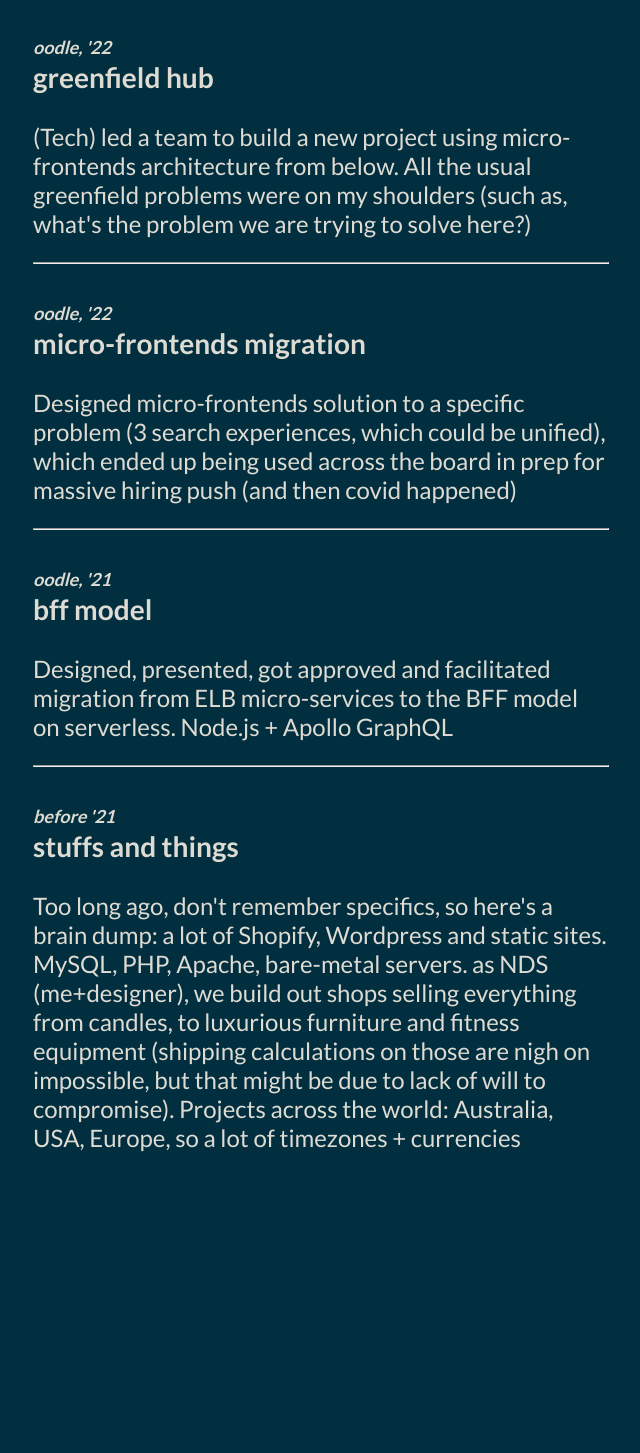
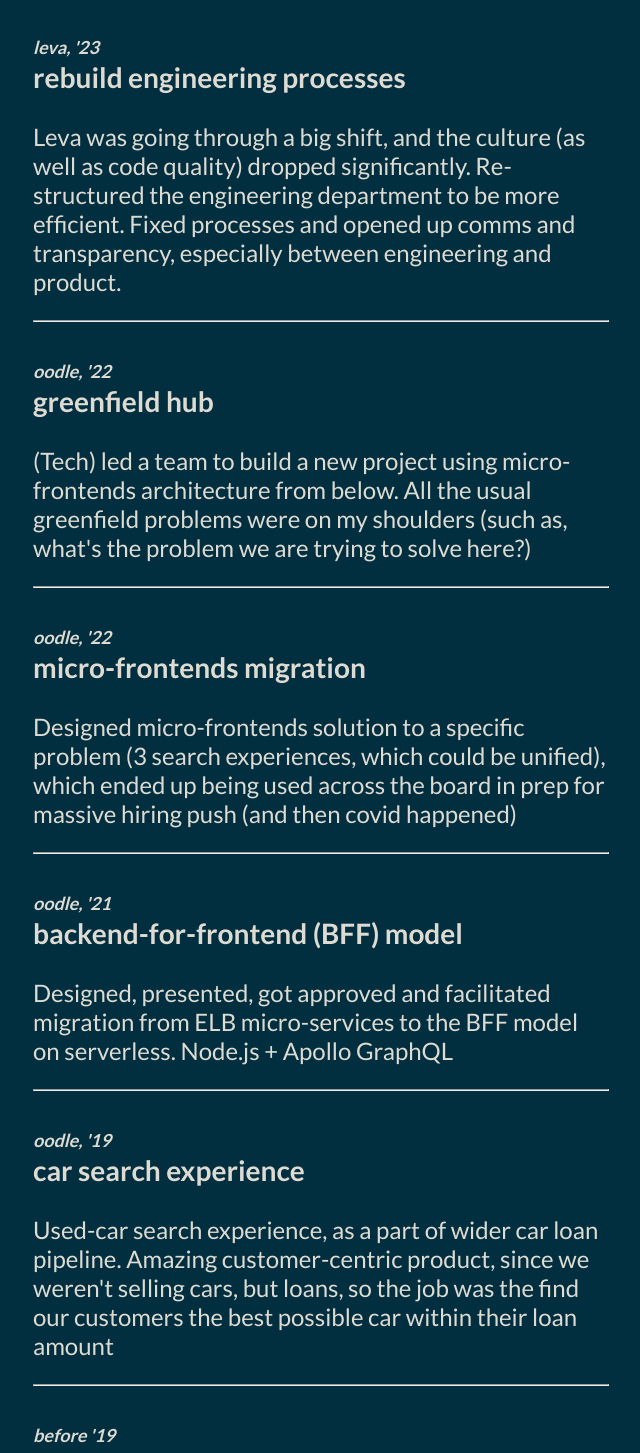
Before and after one commit to nova93/nova93, a Next.js app: page /me in a window 1280 px wide. Shown: the part 2921-4374 px from the top of the page, without its empty margins (331-971 px from the left). Before the commit the page ends 4121 px from the top, so only its background shows below. Built offline with nearby package versions, Linux system fonts and the light colour scheme.

Commit message:
cv update

```diff
--- a/src/pages/me.tsx
+++ b/src/pages/me.tsx
@@ -137,6 +137,22 @@
       <article>
         <h3>
           <small>
+            <em>leva, &apos;23</em>
+          </small>
+          <br />
+          rebuild engineering processes
+        </h3>
+        <p>
+          Leva was going through a big shift, and the culture (as well as code
+          quality) dropped significantly. Re-structured the engineering
+          department to be more efficient. Fixed processes and opened up comms
+          and transparency, especially between engineering and product.
+        </p>
+      </article>
+      <hr />
+      <article>
+        <h3>
+          <small>
             <em>oodle, &apos;22</em>
           </small>
           <br />
@@ -171,7 +187,7 @@
             <em>oodle, &apos;21</em>
           </small>
           <br />
-          bff model
+          backend-for-frontend (BFF) model
         </h3>
         <p>
           Designed, presented, got approved and facilitated migration from ELB
@@ -183,7 +199,23 @@
       <article>
         <h3>
           <small>
-            <em>before &apos;21</em>
+            <em>oodle, &apos;19</em>
+          </small>
+          <br />
+          car search experience
+        </h3>
+        <p>
+          Used-car search experience, as a part of wider car loan pipeline.
+          Amazing customer-centric product, since we weren't selling cars, but
+          loans, so the job was the find our customers the best possible car
+          within their loan amount
+        </p>
+      </article>
+      <hr />
+      <article>
+        <h3>
+          <small>
+            <em>before &apos;19</em>
           </small>
           <br />
           stuffs and things
```
